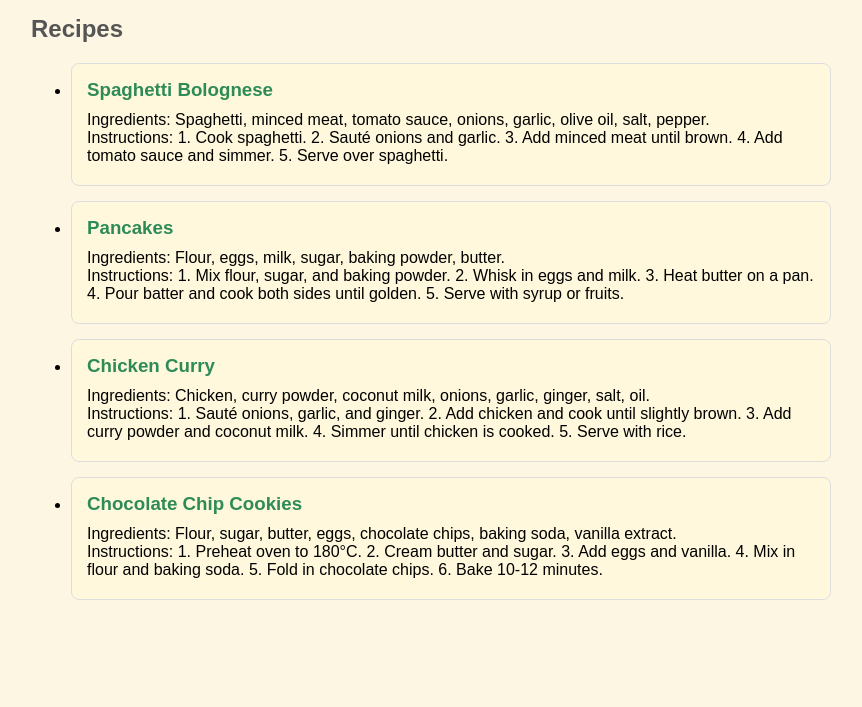
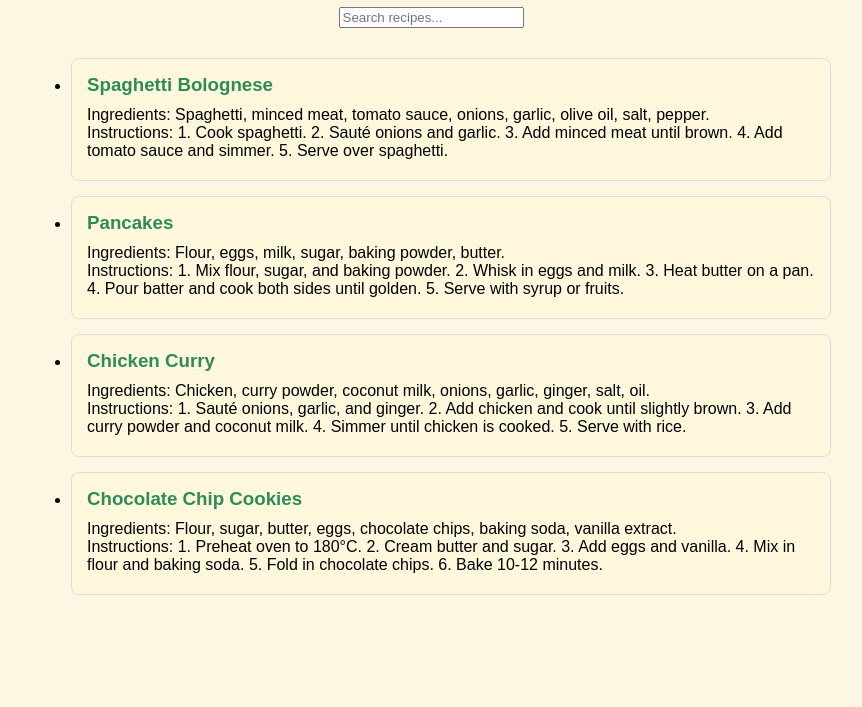
Before and after one commit to muzzammilkader-ITvarsity/Module-3-Assessent-1, a plain HTML site: page index.html in a window 1280 px wide. Shown: the part 93-800 px from the top of the page, without its empty margins (209-1071 px from the left). Drawn offline with Linux system fonts and the light colour scheme.

Commit message:
index.html

```diff
--- a/index.html
+++ b/index.html
@@ -9,11 +9,11 @@
 <body>
   <header>
     <h1>My Recipe Book</h1>
+    <input type="text" id="search" placeholder="Search recipes...">
   </header>
 
   <main>
     <section id="recipes-list">
-      <h2>Recipes</h2>
       <ul id="recipes"></ul>
     </section>
   </main>
```
